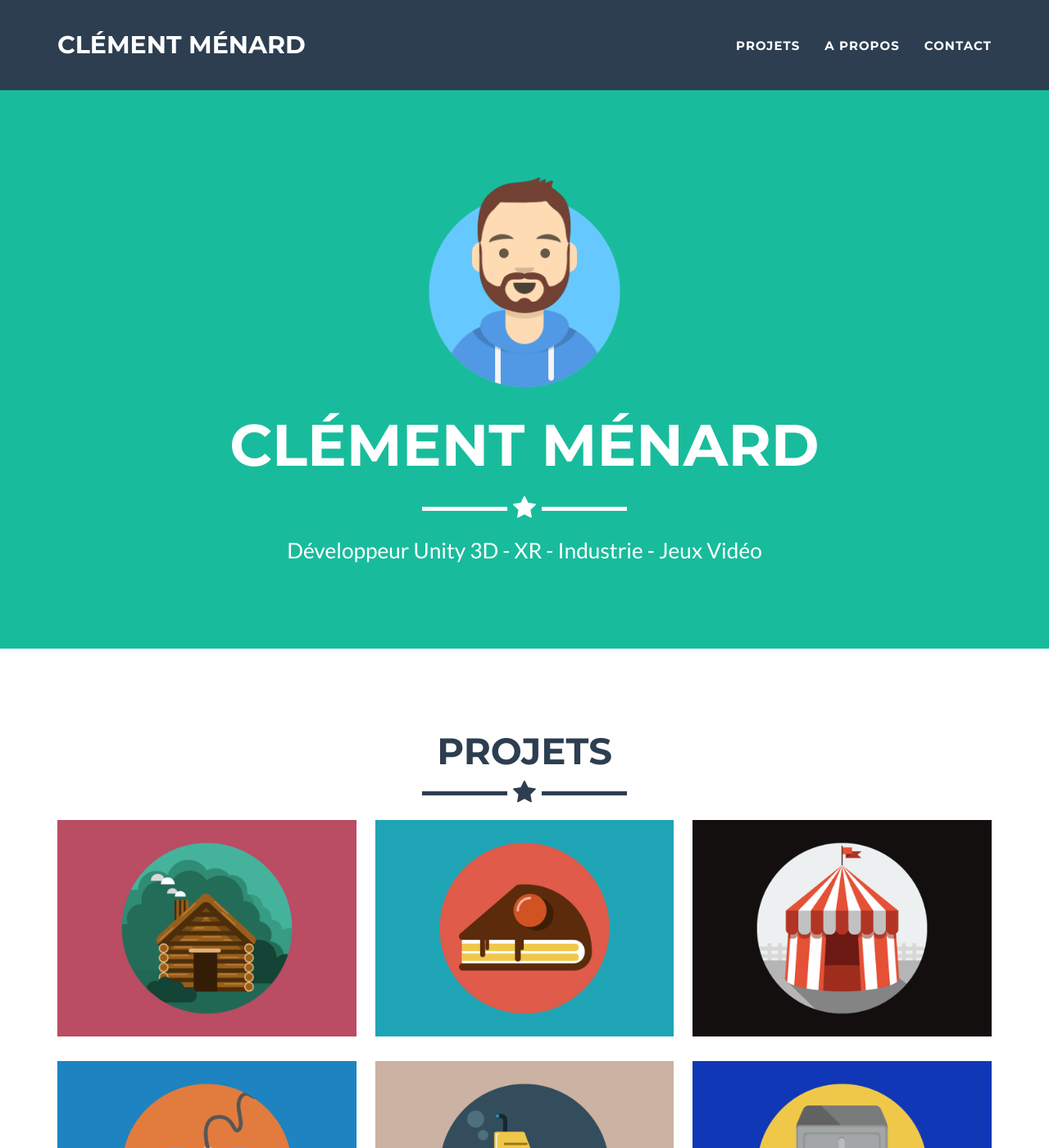
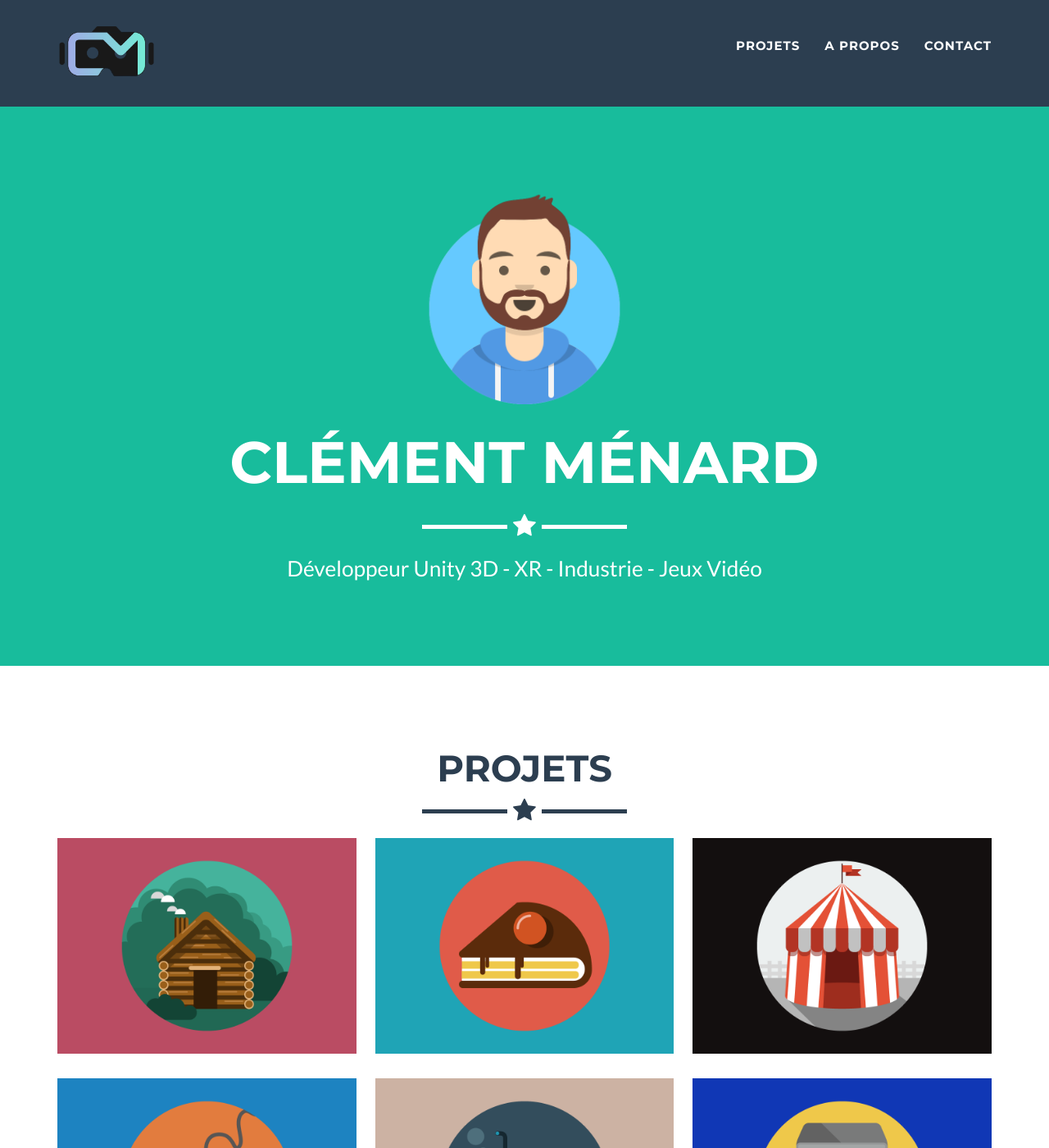
Before and after one commit to clmenard/clmenard.github.io, a Jekyll site: the page built from _posts/2014-07-18-project-1.markdown, in a window 1280 px wide and 1400 px high. Shown: the whole window at 82% size. Built offline with Jekyll 4.4.1, drawn with Linux system fonts in a browser that asks for light colours.

Commit message:
Added Logo

```diff
--- a/_includes/css/main.css
+++ b/_includes/css/main.css
@@ -137,6 +137,10 @@ header .intro-text .skills {
         -webkit-transition: all .3s;
         -moz-transition: all .3s;
         transition: all .3s;
+    }
+
+    .navbar-fixed-top .navbar-logo {
+        max-height: 80px;
     }
 
     .navbar-fixed-top.navbar-shrink {
--- a/_includes/head.html
+++ b/_includes/head.html
@@ -1,7 +1,7 @@
 <head>
     <meta charset="utf-8">
     <meta http-equiv="X-UA-Compatible" content="IE=edge">
-    <title>{% if page.title %}{{ page.title }}{% else %}{{ site.title }}{% endif %}</title>
+    <title>{% if page.titre %}{{ page.titre }}{% else %}{{ site.title }}{% endif %}</title>
     <meta name="viewport" content="width=device-width">
     <meta name="description" content="{{ site.description }}">
     <meta name="keywords" content="{{ site.keywords }}" />
--- a/_includes/nav.html
+++ b/_includes/nav.html
@@ -9,7 +9,7 @@
                     <span class="icon-bar"></span>
                     <span class="icon-bar"></span>
                 </button>
-                <a class="navbar-brand" href="#page-top">{{ site.title }}</a>
+                <a href="#page-top"><img class="navbar-logo" id="logo" alt="{{ site.title }}" src="img/logo.png" height="80"></a>
             </div>
 
             <!-- Collect the nav links, forms, and other content for toggling -->
--- a/_layouts/default.html
+++ b/_layouts/default.html
@@ -1,4 +1,7 @@
 <!DOCTYPE html>
+---
+titre: Test
+---
 <html>
     {% include head.html %}
     <body id="page-top" class="index">
--- a/index.html
+++ b/index.html
@@ -1,3 +1,4 @@
 ---
 layout: default
+titre: Test
 ---
```
Also changed, not shown: img/logo.png (added).
